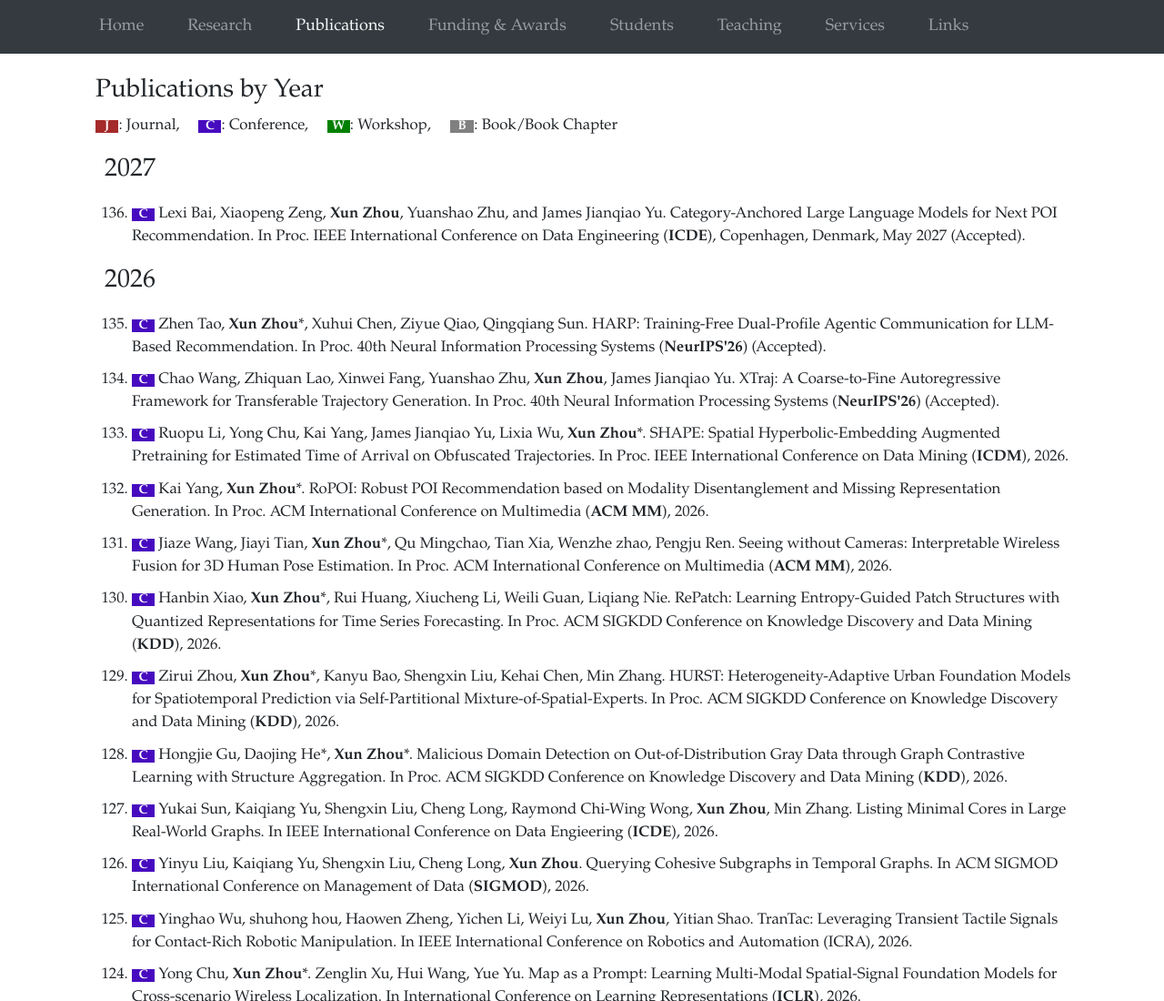
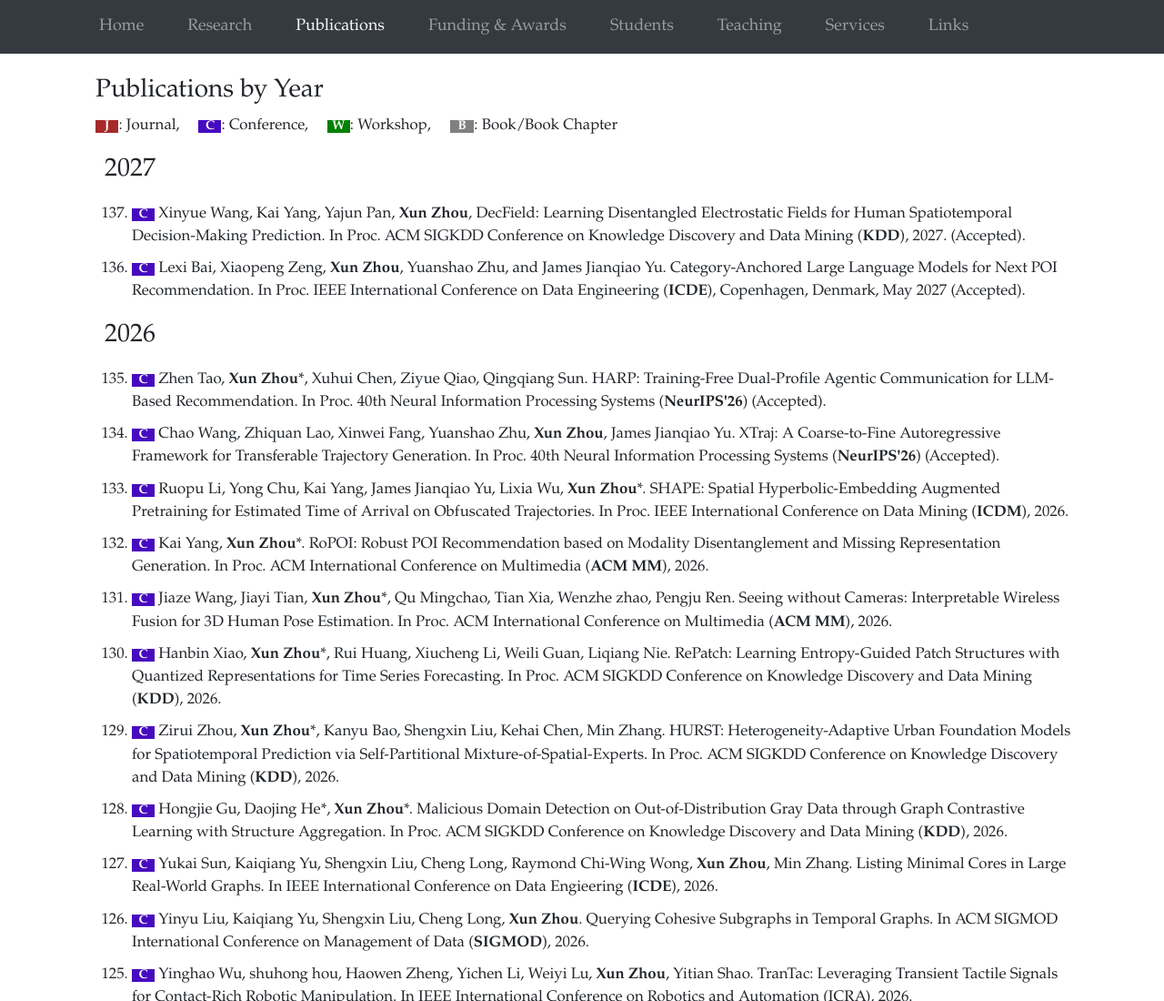
Before and after one commit to xunzhou2023/xunzhou2023.github.io, a plain HTML site: page publications.html in a window 1280 px wide. Shown: the top 1100 px of the page at 91% size. Drawn offline with nearby package versions, Linux system fonts and the light colour scheme.

Commit message:
Update publications.html

```diff
--- a/publications.html
+++ b/publications.html
@@ -157,6 +157,7 @@
   <ol reversed>
 
   <h3 style="margin-left:-30px;margin-top: 20px">2027</h3>
+  <li style="padding-top: 10px"><span class="cf"><b>C</b></span> Xinyue Wang, Kai Yang, Yajun Pan, <b>Xun Zhou</b>, DecField: Learning Disentangled Electrostatic Fields for Human Spatiotemporal Decision-Making Prediction. In Proc. ACM SIGKDD Conference on Knowledge Discovery and Data Mining (<b>KDD</b>), 2027. (Accepted).
   <li style="padding-top: 10px"><span class="cf"><b>C</b></span> Lexi Bai, Xiaopeng Zeng, <b>Xun Zhou</b>, Yuanshao Zhu, and James Jianqiao Yu. Category-Anchored Large Language Models for Next POI Recommendation. In Proc. IEEE International Conference on Data Engineering (<b>ICDE</b>), Copenhagen, Denmark, May 2027 (Accepted).
 
   <h3 style="margin-left:-30px;margin-top: 20px">2026</h3>
```
